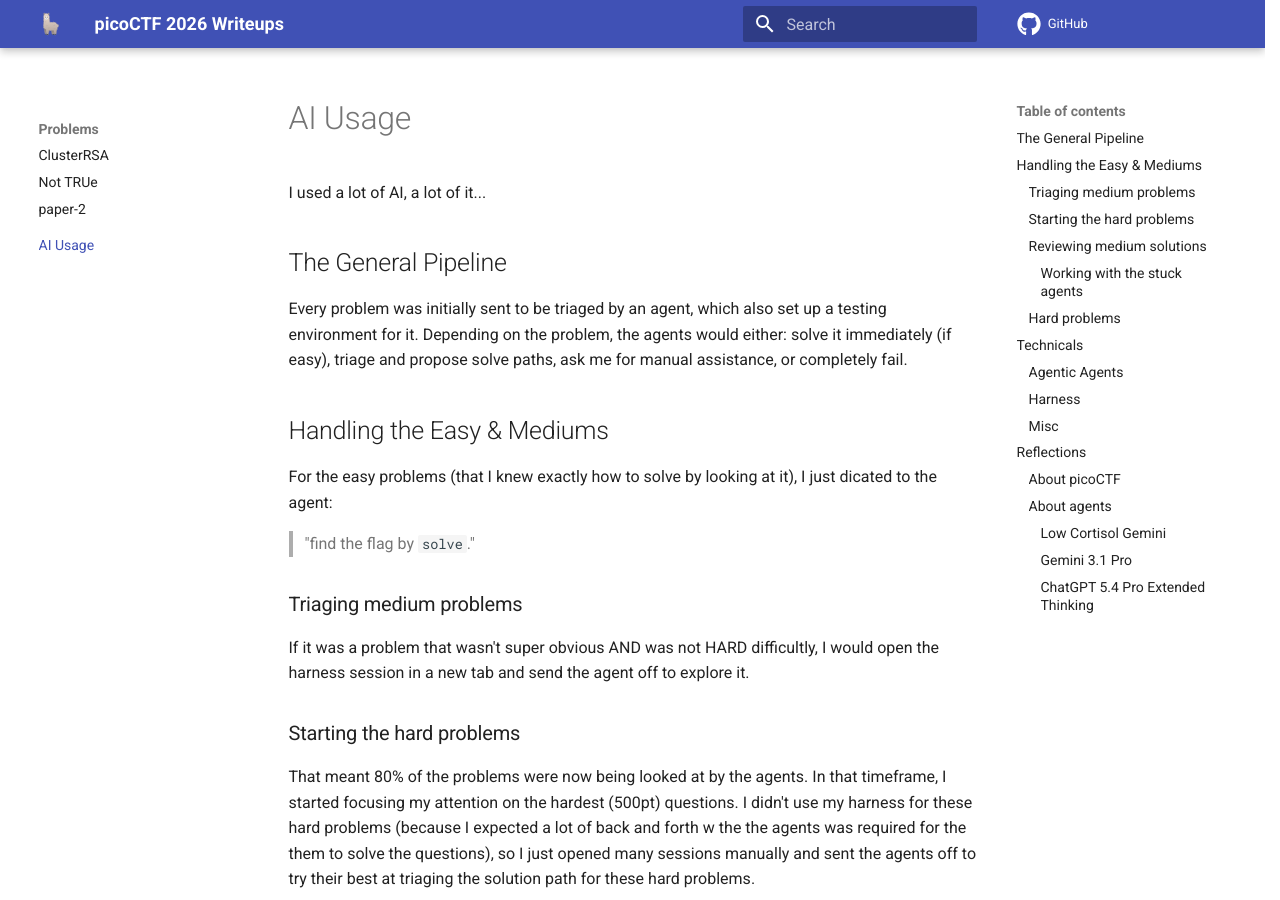
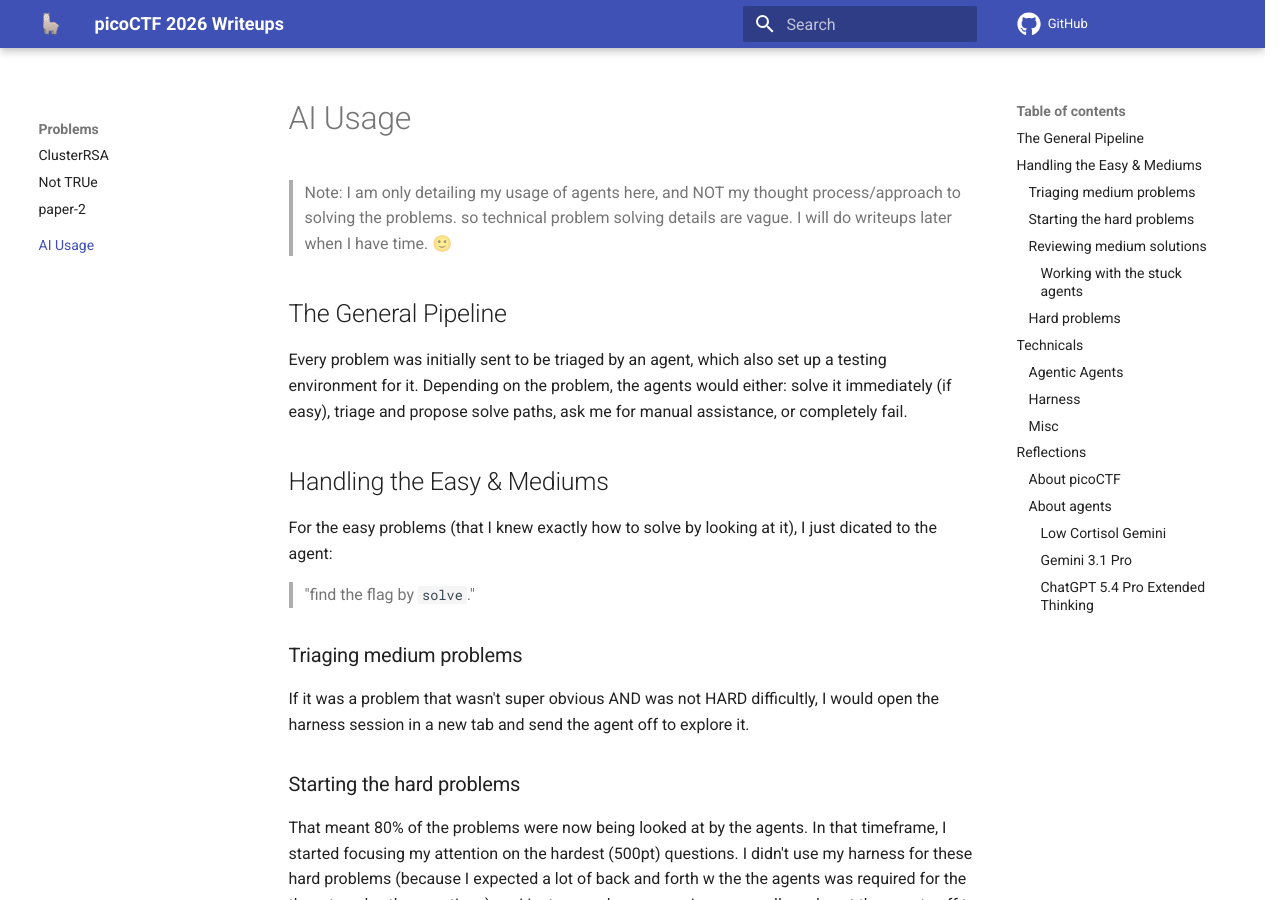
Before and after one commit to ZimengXiong/picoCTF2026Writeups, an MkDocs documentation site: the page built from docs/ai-usage-report.md, in a window 1280 px wide and 900 px high. Built offline with MkDocs 1.6.1 and Material for MkDocs 9.7.7, drawn with Linux system fonts in a browser that asks for light colours; comment, search, counter and statistics services are not loaded.

Commit message:
Update AI usage report

```diff
--- a/docs/ai-usage-report.md
+++ b/docs/ai-usage-report.md
@@ -1,6 +1,5 @@
 # AI Usage
-
-I used a lot of AI, a lot of it...
+> Note: I am only detailing my usage of agents here, and NOT my thought process/approach to solving the problems. so technical problem solving details are vague. I will do writeups later when I have time. 🙂
 
 ## The General Pipeline
 Every problem was initially sent to be triaged by an agent, which also set up a testing environment for it. Depending on the problem, the agents would either: solve it immediately (if easy), triage and propose solve paths, ask me for manual assistance, or completely fail.
```
